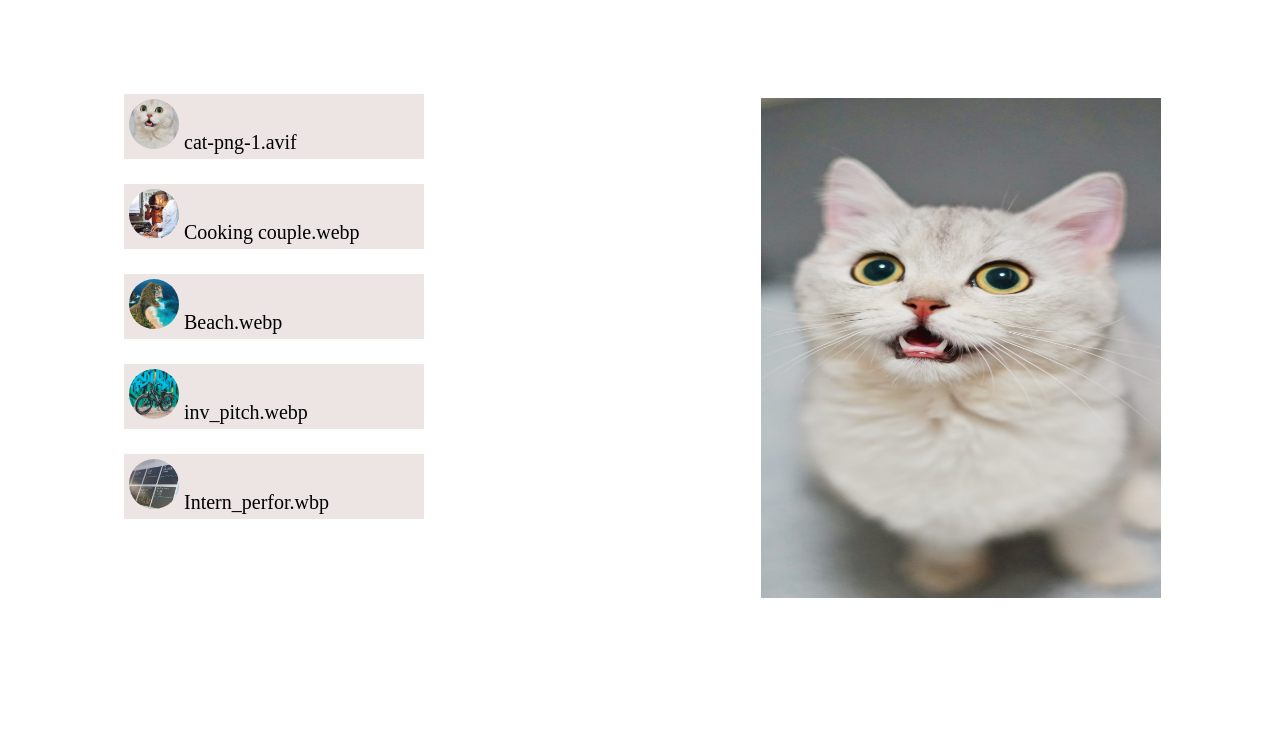
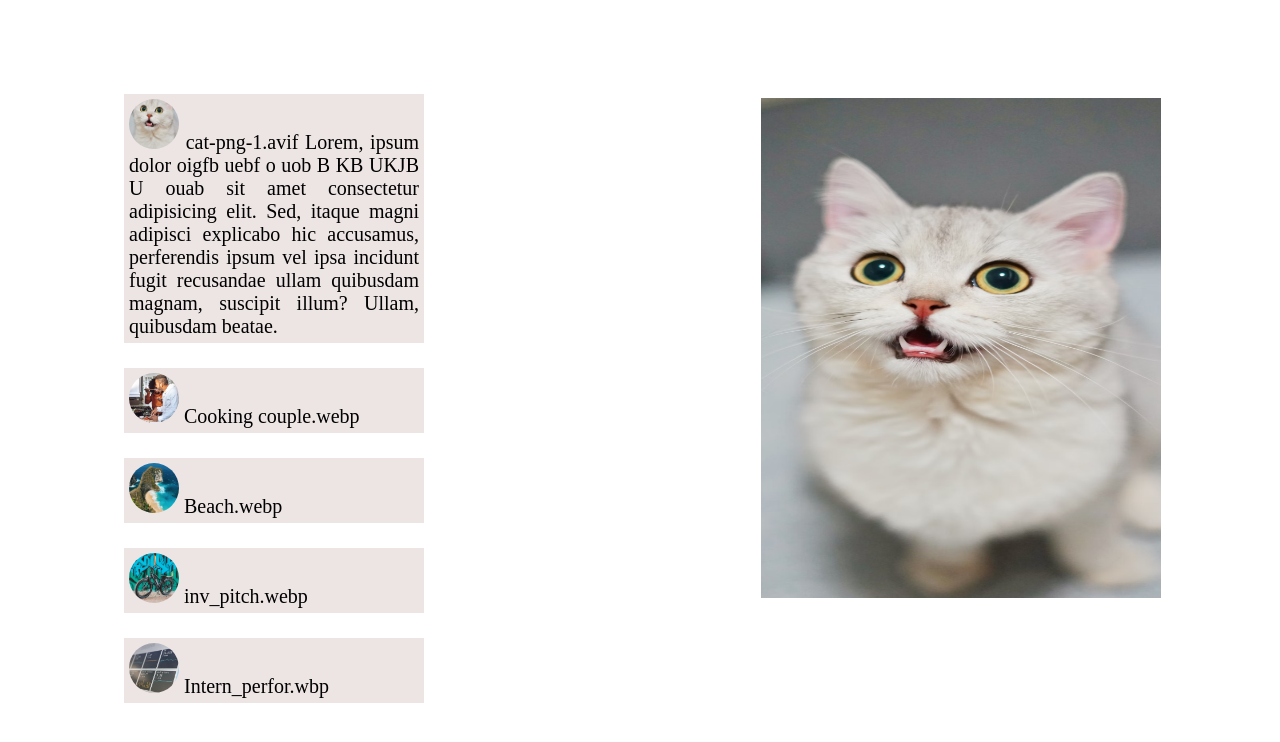
Before and after one commit to Aditya-gupta-sprinklr/app-list-test, a plain HTML site: page index.html in a window 1280 px wide. Drawn offline with Linux system fonts and the light colour scheme.

Commit message:
Add files via upload

```diff
--- a/index.html
+++ b/index.html
@@ -11,23 +11,23 @@
 <div class="flex-container" onclick="myFunction(event)">
   <div class="flex-item-left">
   <ul>
-            <div class="tab11"><img src="cat-png-1.avif" class="round_img">
-                <label class="textup">cat-png-1.avif </label>
+            <div class="tab11" onmouseover="colorr(this)" onmouseout="uncolorr(this)"><img src="cat-png-1.avif" class="round_img">
+                <label class="textup">cat-png-1.avif Lorem, ipsum dolor oigfb uebf o uob B KB UKJB U ouab sit amet consectetur adipisicing elit. Sed, itaque magni adipisci explicabo hic accusamus, perferendis ipsum vel ipsa incidunt fugit recusandae ullam quibusdam magnam, suscipit illum? Ullam, quibusdam beatae. </label>
             </div>
 
-            <div class="tab11"><img src="cooking couple.webp" class="round_img">
+            <div class="tab11" onmouseover="colorr(this)" onmouseout="uncolorr(this)"><img src="cooking couple.webp" class="round_img">
                 <label class="textup">Cooking couple.webp</label>
             </div>
 
-            <div class="tab11"><img src="beach.webp"  class="round_img">
+            <div class="tab11" onmouseover="colorr(this)" onmouseout="uncolorr(this)"><img src="beach.webp"  class="round_img">
                 <label class="textup">Beach.webp</label>
             </div>
 
-            <div class="tab11"><img src="inv_pich.webp" class="round_img">
+            <div class="tab11" onmouseover="colorr(this)" onmouseout="uncolorr(this)"><img src="inv_pich.webp" class="round_img">
                 <label class="textup" >inv_pitch.webp</label>
             </div>
 
-            <div class="tab11"><img src="intern_perfor.webp"  class="round_img">
+            <div class="tab11" onmouseover="colorr(this)" onmouseout="uncolorr(this)"><img src="intern_perfor.webp"  class="round_img">
                 <label class="textup">Intern_perfor.wbp</label>
             </div>
         </ul>
```
